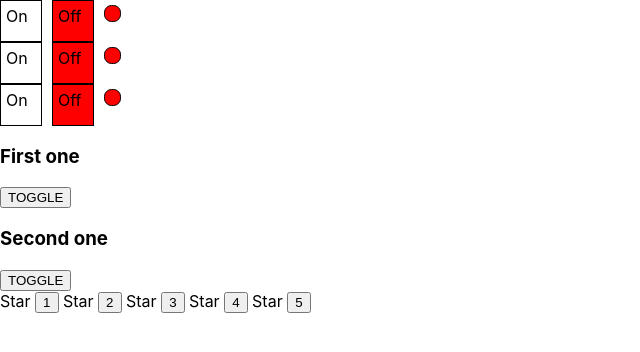
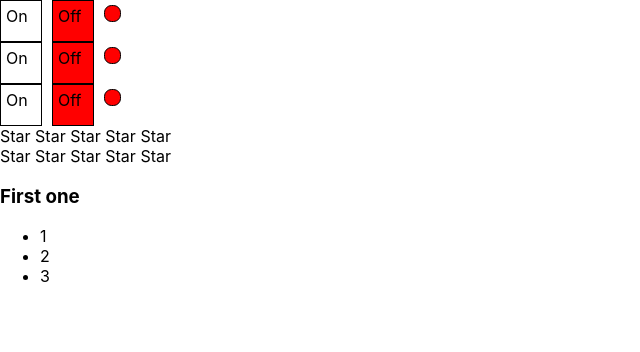
Before and after one commit to AndreiAkimochkin/SimpleTasks, a React (Create React App) app: page / in a window 1280 px wide. Shown: the top 352 px of the page, without its empty margins (0-640 px from the left). Built offline with nearby package versions, Linux system fonts and the light colour scheme.

Commit message:
8. Callbacks

```diff
--- a/src/App.tsx
+++ b/src/App.tsx
@@ -1,7 +1,7 @@
-import React from 'react';
+import React, {useState} from 'react';
 import './App.css';
 import {Accordion} from "./components/accordion/Accordion";
-import {Rating} from "./components/rating/Rating";
+import {Rating, RatingValueType} from "./components/rating/Rating";
 import {OnOff} from "./components/OnOff/OnOff";
 import {UncontrolledAccordion} from "./components/accordion/UncontrolledAccordion";
 import {UncontrolledRating} from "./components/rating/UncontrolledRating";
@@ -12,6 +12,9 @@
 
 
 function App() {
+
+    let [value, setValue]=useState<RatingValueType>(0)
+    let [accordionCollapsed, setAccordionCollapsed]=useState<boolean>(false)
     return (
         <div>
             <OnOff/>
@@ -19,8 +22,10 @@
             <OnOff/>
 
 
-            <UncontrolledAccordion title='First one' />
-            <UncontrolledAccordion title='Second one' />
+            {/*<UncontrolledAccordion title='First one' />*/}
+            {/*<UncontrolledAccordion title='Second one' />*/}
+
+            <Rating value={value} onClick={setValue}/>
 
             <UncontrolledRating />
 
@@ -28,7 +33,7 @@
             {/*<PageTitle title="This is not APP component"/>*/}
             {/*Article 1*/}
             {/*<Rating value={3}/>*/}
-            {/*<Accordion title='First one' collapsed={true}/>*/}
+            <Accordion title='First one' collapsed={accordionCollapsed} onClick={setAccordionCollapsed}/>
             {/*<Accordion title='Second one' collapsed={false}/>*/}
             {/*Article 2*/}
             {/*<Rating value={0}/>*/}
--- a/src/components/accordion/Accordion.tsx
+++ b/src/components/accordion/Accordion.tsx
@@ -1,15 +1,17 @@
 import React from "react";
+import {Rating, RatingValueType} from "../rating/Rating";
 
 type AccordionPropsType = {
     title: string
     collapsed: boolean
+    onClick: (collapsed: boolean)=> void
 }
 
 export function Accordion(props: AccordionPropsType) {
 
           return (
             <div>
-                <AccordionTitle title={props.title}/>
+                <AccordionTitle title={props.title} collapsed={props.collapsed} onClick={props.onClick}/>
                {!props.collapsed && <AccordionBody/>}
             </div>
         )
--- a/src/components/accordion/UncontrolledAccordion.tsx
+++ b/src/components/accordion/UncontrolledAccordion.tsx
@@ -12,7 +12,7 @@
 
           return (
             <div >
-                <AccordionTitle title={props.title}/> <button  onClick={()=>{unCollapsed(!collapsed)}}>TOGGLE</button>
+                <AccordionTitle title={props.title}  onClick={()=>{unCollapsed(!collapsed)}}/>
                {collapsed && < AccordionBody />}
             </div>
         )
@@ -21,10 +21,12 @@
 
 type AccordionTitlePropsType = {
     title: string
+    onClick: () => void
+
 }
 
 function AccordionTitle(props: AccordionTitlePropsType) {
-    return <><h3>{props.title}</h3></>
+    return <><h3 onClick={()=>{props.onClick()}} >{props.title}</h3></>
 }
 
 function AccordionBody() {
--- a/src/components/rating/Rating.tsx
+++ b/src/components/rating/Rating.tsx
@@ -1,7 +1,9 @@
 import React from "react";
 
+export type RatingValueType = 0 | 1 | 2 | 3 | 4 | 5
 type RatingPropsType = {
-    value: 0 | 1 | 2 | 3 | 4 | 5
+    value: RatingValueType
+    onClick: (value:RatingValueType)=> void
 }
 
 
@@ -10,23 +12,23 @@
 
    return (
         <div>
-            <Star selected={props.value > 0}/>
-            <Star selected={props.value > 1}/>
-            <Star selected={props.value > 2}/>
-            <Star selected={props.value > 3}/>
-            <Star selected={props.value > 4}/>
+            <Star selected={props.value > 0} onClick={props.onClick} value={1}/>
+            <Star selected={props.value > 1} onClick={props.onClick} value={2}/>
+            <Star selected={props.value > 2} onClick={props.onClick} value={3}/>
+            <Star selected={props.value > 3} onClick={props.onClick} value={4}/>
+            <Star selected={props.value > 4} onClick={props.onClick} value={5}/>
         </div>
    )
 }
 
 type StarPropsType = {
     selected: boolean
+    value: RatingValueType
+    onClick: (value:RatingValueType)=> void
 }
 
 function Star(props:StarPropsType) {
-    if(props.selected === true) {
-        return <span> <b>Star</b> </span>
-    } else {
-        return <span> Star </span>
-    }
+    return  <span  onClick={()=>{props.onClick(props.value)}}>
+        {props.selected ? <b> Star </b> : " Star " }
+    </span>
 }
--- a/src/components/rating/UncontrolledRating.tsx
+++ b/src/components/rating/UncontrolledRating.tsx
@@ -12,11 +12,11 @@
 
    return (
         <div>
-            <Star selected={value >0}/><button onClick={()=>{ setValue(1)}}>1</button>
-            <Star selected={value >1}/><button onClick={()=>{ setValue(2)}}>2</button>
-            <Star selected={value> 2}/><button onClick={()=>{ setValue(3)}}>3</button>
-            <Star selected={value> 3}/><button onClick={()=>{ setValue(4)}}>4</button>
-            <Star selected={value> 4}/><button onClick={()=>{ setValue(5)}}>5</button>
+            <Star selected={value >0} setValue={()=>{setValue(1)}} />
+            <Star selected={value >1} setValue={()=>{setValue(2)}} />
+            <Star selected={value> 2} setValue={()=>{setValue(3)}} />
+            <Star selected={value> 3} setValue={()=>{setValue(4)}} />
+            <Star selected={value> 4} setValue={()=>{setValue(5)}} />
         </div>
    )
 }
@@ -24,13 +24,12 @@
 
 type StarPropsType = {
     selected: boolean
+    setValue: () => void
+
 }
 
 function Star(props:StarPropsType) {
-
-    if(props.selected === true) {
-        return <span> <b>Star</b> </span>
-    } else {
-        return <span> Star </span>
-    }
+    return  <span onClick={()=>{props.setValue()}} >
+        {props.selected ? <b> Star </b> : " Star " }
+    </span>
 }
```
Also changed, not shown: 1 other file (tests, documents, lock files or other folders).
